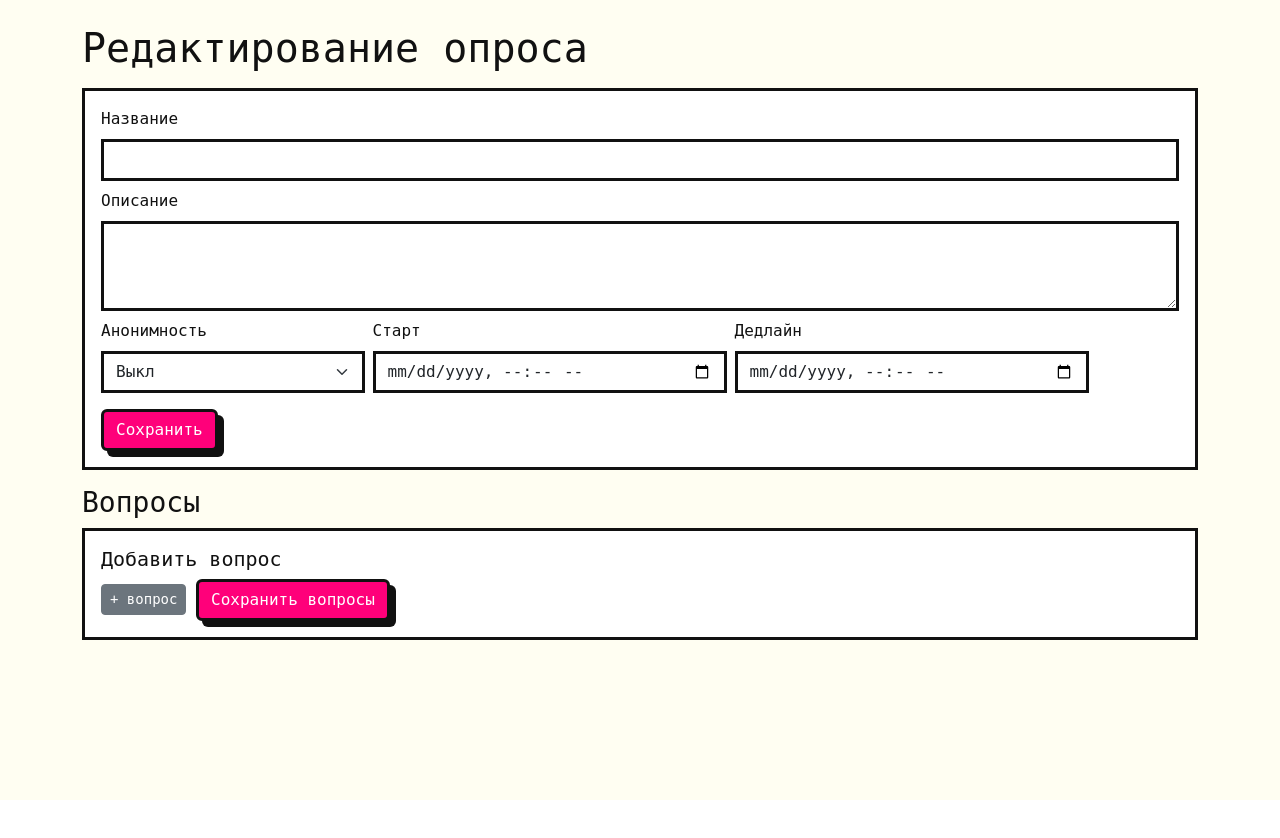
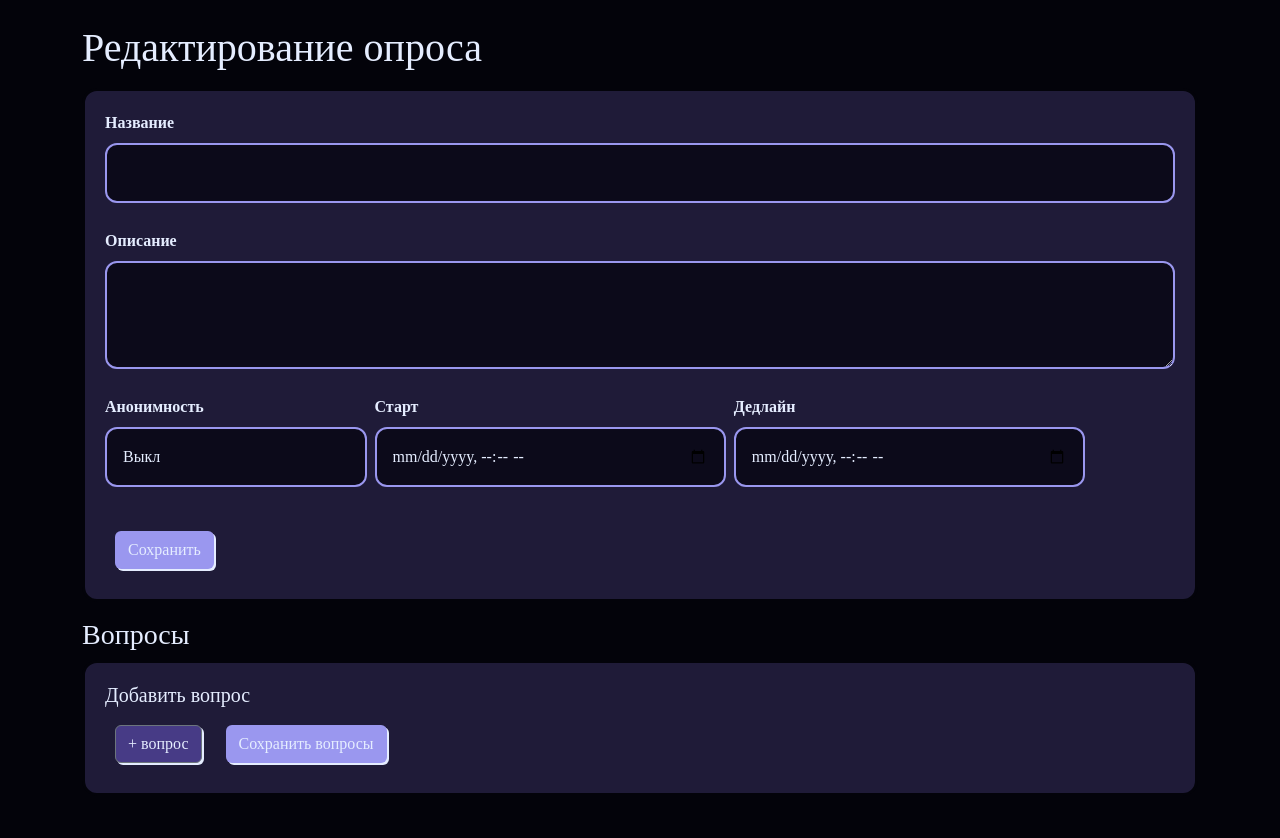
Before and after one commit to megamen-x/praxis-core, a FastAPI app: template app/templates/admin_edit.html in a window 1280 px wide. Before the commit the page ends 800 px from the top, so only its background shows below. Run offline with FastAPI, Linux system fonts and the light colour scheme; the template is opened without the code that fills it, so the values that code supplies are empty.

Commit message:
css update

```diff
--- a/app/static/css/style.css
+++ b/app/static/css/style.css
@@ -1,18 +1,148 @@
-/* app/static/css/style.css */
 :root {
-  --bg: #fffef2;
-  --ink: #111;
-  --accent: #ff007a;
+  --bg: #03030a;
+  --ink: #E5EDFF;
+  --accent: #9A97EF;
 }
 
-body { background: var(--bg); color: var(--ink); font-family: 'IBM Plex Mono', monospace; }
-.brutal-input, .form-control, .form-check-input { border: 3px solid var(--ink); border-radius: 0; }
-.btn-brutal { border: 3px solid var(--ink); background: var(--accent); color: white; box-shadow: 6px 6px 0 var(--ink); transition: transform 140ms ease, box-shadow 140ms ease; }
-.btn-brutal:active { transform: translate(4px,4px); box-shadow: 2px 2px 0 var(--ink); }
-.q-block { padding: 16px; margin-bottom: 18px; border: 3px solid var(--ink); background: #fff; }
-.mono { font-family: inherit; }
+body {
+  background: var(--bg);
+  color: var(--ink);
+  font-family: 'Montserrat';
+}
+.brutal-input {
+  padding: 16px;
+  margin-bottom: 18px;
+  border: 2px solid var(--bg);
+  border-color: var(--accent);
+  background: #0c0a1a;
+}
+.brutal-input:hover {
+  border-color: var(--accent);
+  background: #151229;
+}
+.brutal-input:active {
+  border-color: var(--accent);
+  color: var(--ink);
+  background: #151229;
+}
+.brutal-input:focus {
+  border-color: var(--accent);
+  color: var(--ink);
+  background: #151229;
+}
+.form-label {
+  font-family: 'Montserrat';
+  font-weight: bold;
+  color: var(--ink);
+}
+.form-control {
+  border-radius: 12px;
+  color: var(--ink);
+}
+.form-select {
+  border-radius: 12px;
+  color: var(--ink);
+}
+.form-check {
+  border-radius: 12px;
+  color: var(--ink);
+  background: #151229;
+}
+.form-check-input {
+  border: 2px solid var(--ink);
+  border-radius: 15;
+}
+/* base btn */
+.btn-brutal {
+  margin: 10px;
+  background: var(--accent);
+  color: var(--ink);
+  font-weight: 500;
+  box-shadow: 2px 2px 0 var(--ink);
+  transition: transform 140ms ease, box-shadow 140ms ease;
+}
+.btn-brutal:hover {
+  margin: 10px;
+  background: #a5a2e8;
+  color: var(--ink);
+  box-shadow: 2px 2px 0 var(--ink);
+  transition: transform 140ms ease, box-shadow 140ms ease;
+}
+.btn-brutal:active {
+  background: var(--ink);
+  color: var(--bg);
+  transform: translate(3px, 3px);
+  box-shadow: 1px 1px 0 var(--ink);
+}
+/* sec btn */
+.btn-secondary {
+  margin: 10px;
+  background: #473b86;
+  color: var(--ink);
+  font-weight: 500;
+  box-shadow: 2px 2px 0 var(--ink);
+  transition: transform 140ms ease, box-shadow 140ms ease;
+}
+.btn-secondary:hover {
+  margin: 10px;
+  background: #514493;
+  color: var(--ink);
+  box-shadow: 2px 2px 0 var(--ink);
+  transition: transform 140ms ease, box-shadow 140ms ease;
+}
+.btn-secondary:active {
+  --bs-btn-active-bg: #1e1c28;
+  color: var(--bg);
+  transform: translate(3px, 3px);
+  box-shadow: 1px 1px 0 var(--ink);
+}
+/* btn danger */
+.btn-danger {
+  margin: 10px;
+  background: #a62132;
+  color: var(--ink);
+  font-weight: 500;
+  box-shadow: 2px 2px 0 var(--ink);
+  transition: transform 140ms ease, box-shadow 140ms ease;
+}
+.btn-danger:hover {
+  margin: 10px;
+  background: #bc2539;
+  color: var(--ink);
+  box-shadow: 2px 2px 0 var(--ink);
+  transition: transform 140ms ease, box-shadow 140ms ease;
+}
+.btn-danger:active {
+  background: var(--ink);
+  color: var(--bg);
+  transform: translate(3px, 3px);
+  box-shadow: 1px 1px 0 var(--ink);
+}
+.q-block {
+  padding: 20px;
+  margin-bottom: 18px;
+  border-radius: 15px;
+  border: 3px solid var(--bg);
+  background: #1f1b38;
+}
+.mono {
+  font-family: Montserrat;
+}
 
-.page-enter { opacity: 0; transform: translateX(10px); }
-.page-enter-active { opacity: 1; transform: translateX(0); transition: all 200ms ease; }
-.page-exit { opacity: 1; }
-.page-exit-active { opacity: 0; transform: translateX(-10px); transition: all 200ms ease; }
+.page-enter {
+  opacity: 0;
+  transform: translateX(10px);
+}
+.page-enter-active {
+  opacity: 1;
+  transform: translateX(0);
+  transition: all 200ms ease;
+}
+.page-exit {
+  opacity: 1;
+}
+.page-exit-active {
+  opacity: 0;
+  transform: translateX(-10px);
+  transition: all 200ms ease;
+}
--- a/app/templates/admin_edit.html
+++ b/app/templates/admin_edit.html
@@ -69,7 +69,7 @@
 <div class="q-block">
   <h5 class="mono">Добавить вопрос</h5>
   <div id="new-questions"></div>
-  <button id="btn-add-q" class="btn btn-sm btn-secondary">+ вопрос</button>
+  <button id="btn-add-q" class="btn btn-secondary">+ вопрос</button>
   <button id="btn-create" class="btn btn-brutal">Сохранить вопросы</button>
 </div>
 {% endblock %}
```
